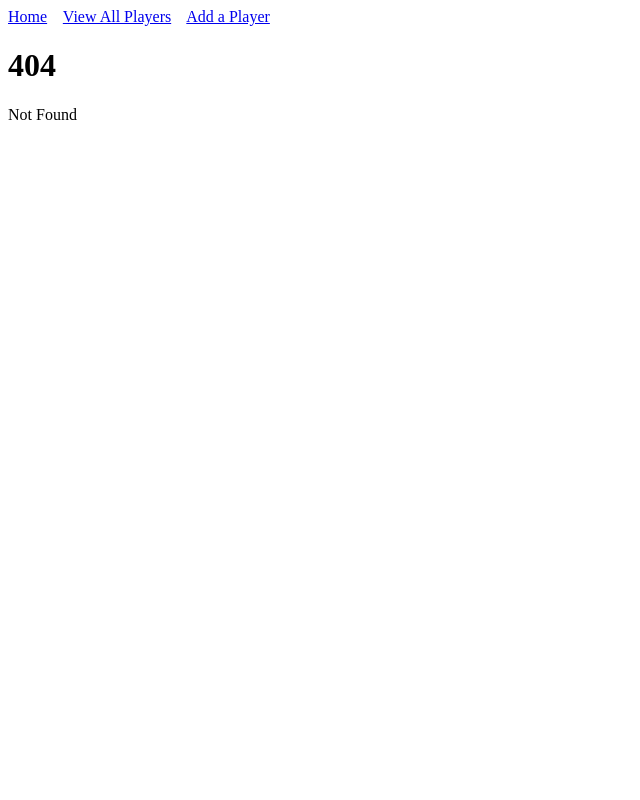
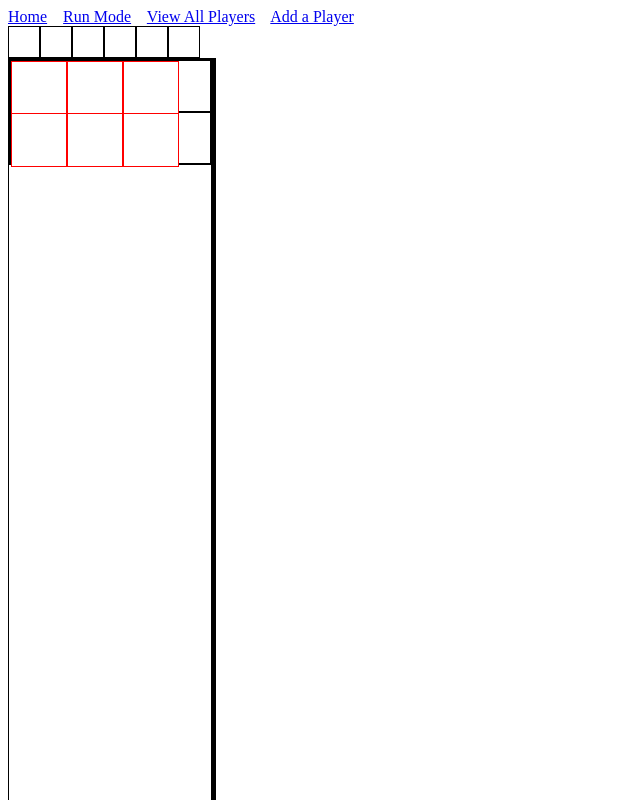
Before and after one commit to RoboRobert/CS499-Group1b, a SvelteKit app: page /run/1 in a window 1280 px wide. Before the commit this address had no page. Shown: the top 800 px of the page, without its empty margins (0-640 px from the left). Built offline with nearby package versions, Linux system fonts and the light colour scheme.

Commit message:
getting started on some actual HTML components

```diff
--- /dev/null
+++ b/src/lib/components/scoresheet/Player.svelte
@@ -0,0 +1,25 @@
+<script lang="ts">
+
+</script>
+
+<div class="outer">
+    <input class="field" type="text">
+    <input class="field" type="text">
+    <input class="field" type="text">
+</div>
+
+<style>
+    .outer {
+        display: flex;
+        flex-direction:row;
+        border: 1px solid black;
+        width: 200px;
+        height:50px;
+    }
+
+    .field {
+        border: 1px solid red;
+        width: 50px;
+        height:50px;
+    }
+</style>
--- /dev/null
+++ b/src/lib/components/scoresheet/Team.svelte
@@ -0,0 +1,15 @@
+<script>
+    import Player from "./Player.svelte";
+
+</script>
+<div class="outer">
+    <Player></Player>
+    <Player></Player>
+</div>
+
+<style>
+    .outer {
+        border: 1px solid black;
+        width: 200px;
+    }
+</style>
--- /dev/null
+++ b/src/lib/components/scoresheet/comp1.svelte
@@ -0,0 +1,17 @@
+<script lang="ts">
+
+</script>
+
+<div>
+    <div class="header"></div>
+    <div class="header"></div>
+</div>
+
+
+<style>
+    .header {
+        border: 1px solid black;
+        width:100px;
+        height:100px;
+    }
+</style>
--- a/src/routes/+layout.svelte
+++ b/src/routes/+layout.svelte
@@ -1,6 +1,8 @@
 <nav>
     <div style="margin-right: 20px;">
         <a href="/">Home</a>
+        &nbsp&nbsp
+        <a href="/run/1">Run Mode</a>
         &nbsp&nbsp
         <a href="/players/all">View All Players</a>
         &nbsp&nbsp
--- /dev/null
+++ b/src/routes/run/[slug]/+error.svelte
@@ -0,0 +1 @@
+<p>There's no current game with that ID. Please Try again.</p>
--- /dev/null
+++ b/src/routes/run/[slug]/+page.svelte
@@ -0,0 +1,56 @@
+<script lang="ts">
+    import Comp1 from "$lib/components/scoresheet/comp1.svelte";
+    import Team from "$lib/components/scoresheet/Team.svelte";
+
+    let num = 100;
+</script>
+
+<div class="wrapper">
+    <div class="wrapper">
+        <div class="header"></div>
+        <div class="header"></div>
+    </div>
+    <div class="wrapper">
+        <div class="header"></div>
+        <div class="header"></div>
+    </div>
+    <div class="wrapper">
+        <div class="header"></div>
+        <div class="header"></div>
+    </div>
+</div>
+
+<div class="columns">
+    <div class="column">
+        <Team></Team>
+    </div>
+    <div class="column"></div>
+    <div class="column"></div>
+</div>
+
+<style>
+    .column {
+        border: 1px solid black;
+        width:max-content;
+    }
+
+    .columns {
+        display: flex;
+        flex-direction: row;
+        height: 1000px;
+        width: 1000px;
+    }
+
+    .wrapper {
+        display: flex;
+        flex-wrap: wrap;
+        flex-direction: row;
+        height: auto;
+    }
+
+    .header {
+        border: 1px solid black;
+        width:30px;
+        height:30px;
+    }
+</style>
```
